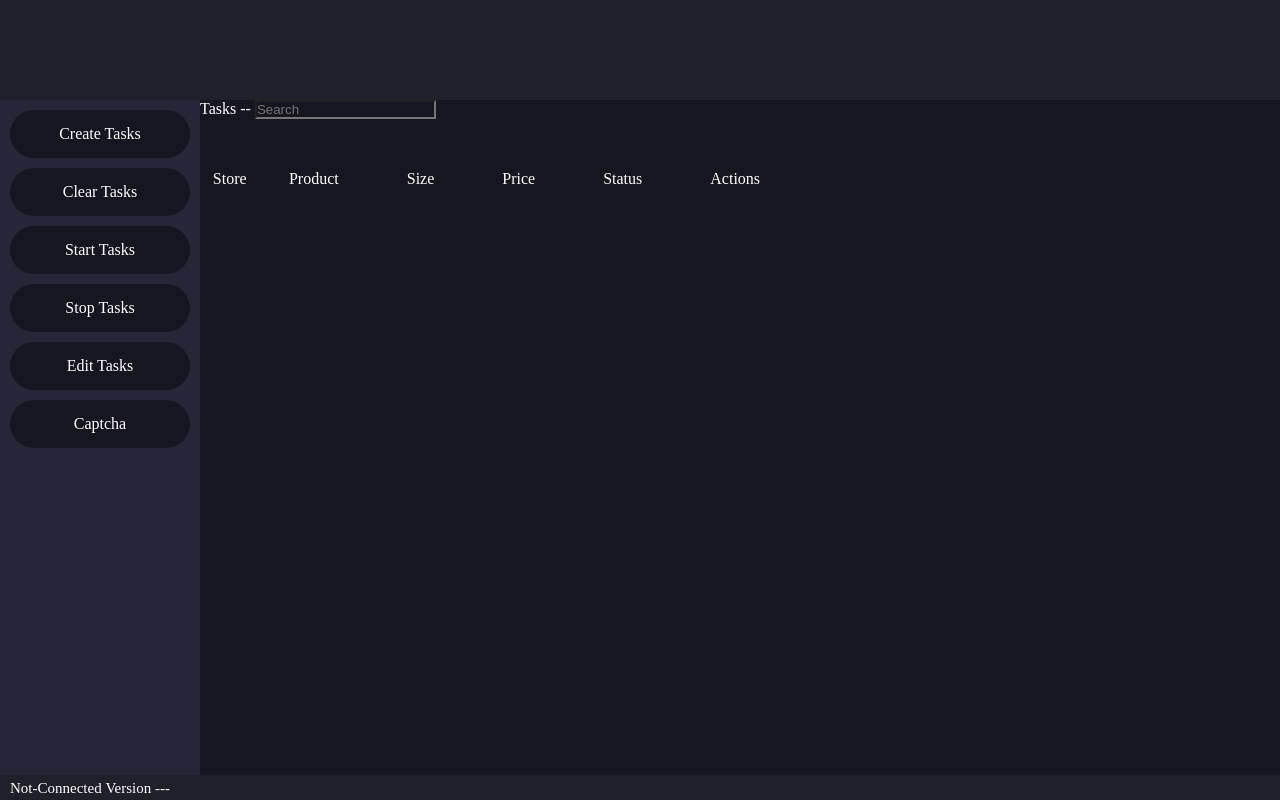
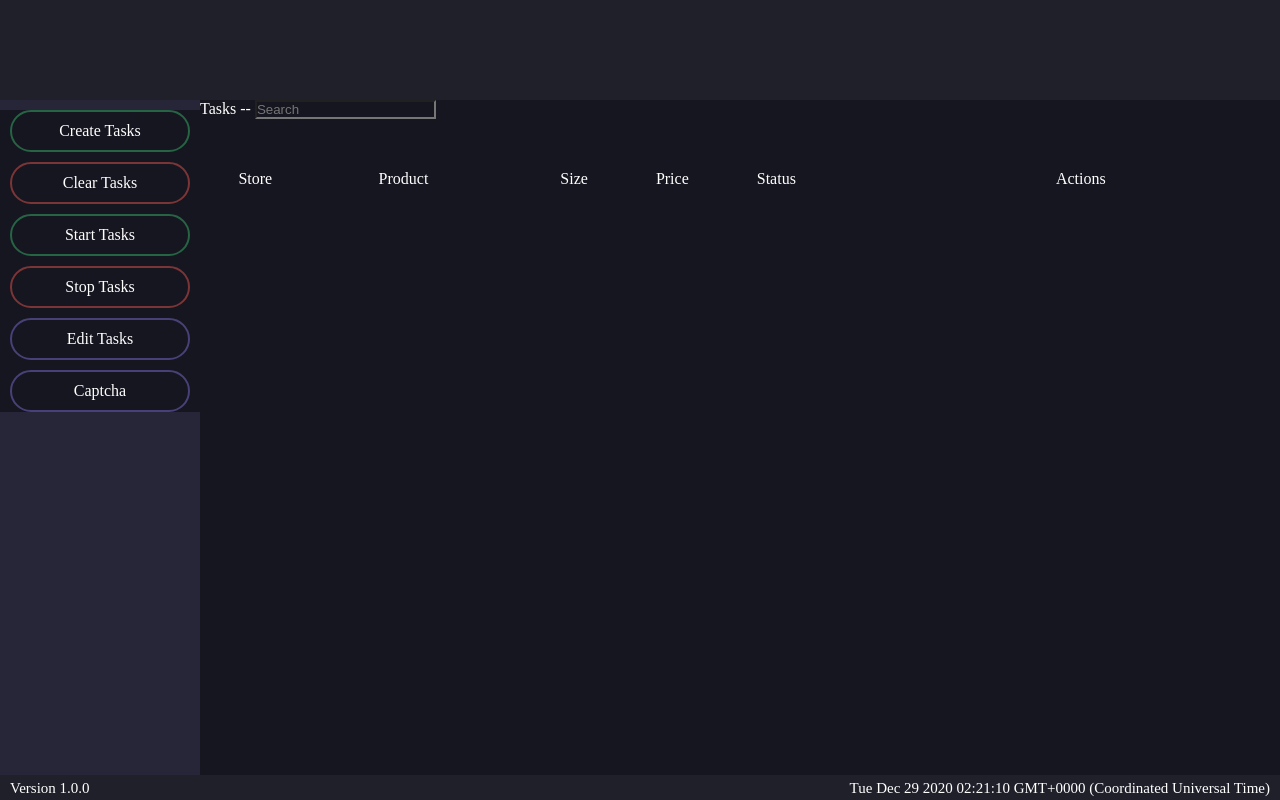
Before and after one commit to senazadeh/Celestial, a plain HTML site: page index.html in a window 1280 px wide. Drawn offline with Linux system fonts and the light colour scheme.

Commit message:
Button update

```diff
--- a/index.html
+++ b/index.html
@@ -8,7 +8,12 @@
 <title>Bot</title>
 
 <header>
-    <div class="header"></div>
+    <div class="header">
+
+
+
+
+    </div>
     <div class="counter">Tasks --
         <input class="search" type="text" placeholder="Search">
     </div>
@@ -24,12 +29,14 @@
 
 <body>
     <div class="sidebar">
-        <div class="taskButton">Create Tasks</div>
-        <div class="taskButton">Clear Tasks</div>
-        <div class="taskButton">Start Tasks</div>
-        <div class="taskButton">Stop Tasks</div>
-        <div class="taskButton">Edit Tasks</div>
-        <div class="taskButton">Captcha</div>
+        <div class="taskButtons">
+            <div class="taskButton" id="createTask">Create Tasks</div>
+            <div class="taskButton" id="clearTask">Clear Tasks</div>
+            <div class="taskButton" id="startTask">Start Tasks</div>
+            <div class="taskButton" id="stopTask">Stop Tasks</div>
+            <div class="taskButton" id="editTask">Edit Tasks</div>
+            <div class="taskButton" id="captcha">Captcha</div>
+        </div>
     </div>
     <div class="taskContainer">
 
@@ -38,8 +45,14 @@
 
 <footer>
     <div class="system">
-        <div class="connection">Not-Connected</div>
-        <div class="version">Version ---</div>
+        <div class="version">Version 1.0.0</div>
+        <p id="demo"></p>
+
+        <script>
+            var d = new Date();
+            document.getElementById("demo").innerHTML = d;
+        </script>
+
     </div>
 </footer>
 
--- a/style.css
+++ b/style.css
@@ -37,15 +37,15 @@
 }
 #store {
     display: inline;
-    margin-left: 1vw;
+    margin-left: 3vw;
 }
 #product {
     display: inline;
-    margin-left: 3vw;
+    margin-left: 8vw;
 }
 #size {
     display: inline;
-    margin-left: 5vw;
+    margin-left: 10vw;
 }
 #price {
     display: inline;
@@ -57,7 +57,7 @@
 }
 #actions {
     display: inline;
-    margin-left: 5vw;
+    margin-left: 20vw;
 }
 .sidebar {
     position: fixed;
@@ -68,13 +68,37 @@
 }
 .taskButton {
     color: white;
+    width: 90;
     border-radius: 40px;
     text-align: center;
     margin: 10px;
-    padding: 15px;
+    padding: 10px;
+    border: solid;
+    border-width: 2px;
+    -webkit-touch-callout: none;
+    -webkit-user-select: none;
 }
-.task:hover {
+.taskButton:hover {
     cursor: pointer;
+    background-color: rgb(93, 93, 119);
+}
+#createTask {
+    border-color: rgb(38, 100, 68);
+}
+#clearTask {
+    border-color: rgb(124, 53, 55);
+}
+#startTask {
+    border-color: rgb(38, 100, 68);
+}
+#stopTask {
+    border-color: rgb(124, 53, 55);
+}
+#editTask {
+    border-color: rgb(71, 65, 119);
+}
+#captcha {
+    border-color: rgb(71, 65, 119);
 }
 .system {
     position: fixed;
@@ -85,14 +109,20 @@
     padding-top: 5px;
     padding-left: 10px;
     background-color: rgb(32, 32, 43);
-}
-.connection {
-    color: white;
-    display: inline;
-    background-color: rgb(32, 32, 43);
+    display: grid;
+    grid-template-columns: 1fr 1fr;
 }
 .version {
     color: white;
-    display: inline;
+    grid-column: 1;
+    text-align: left;
+    padding-right: 10px;
     background-color: rgb(32, 32, 43);
 }
+#demo {
+    color: white;
+    grid-column: 2;
+    text-align: right;
+    padding-right: 10px;
+    background-color: rgb(32, 32, 43);
+}
```
